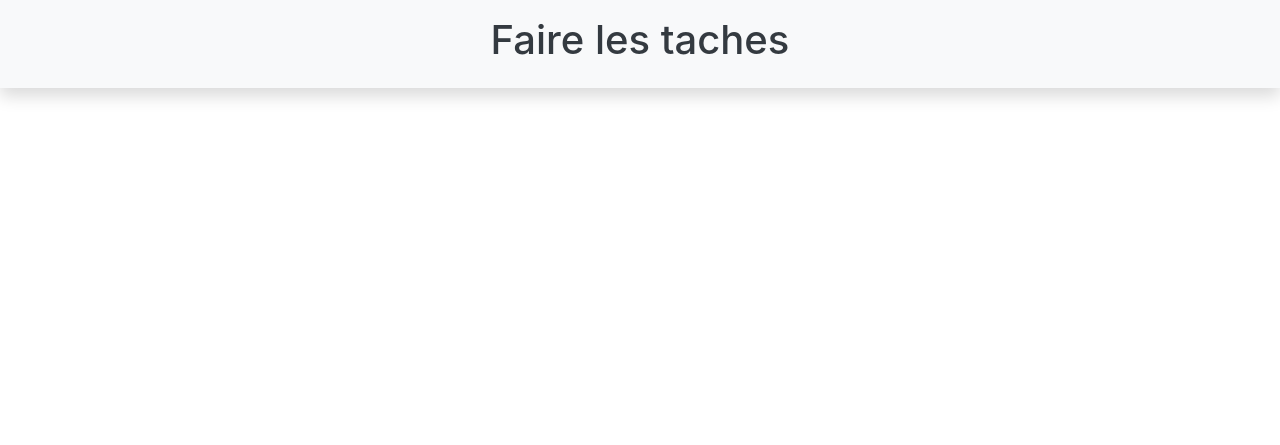
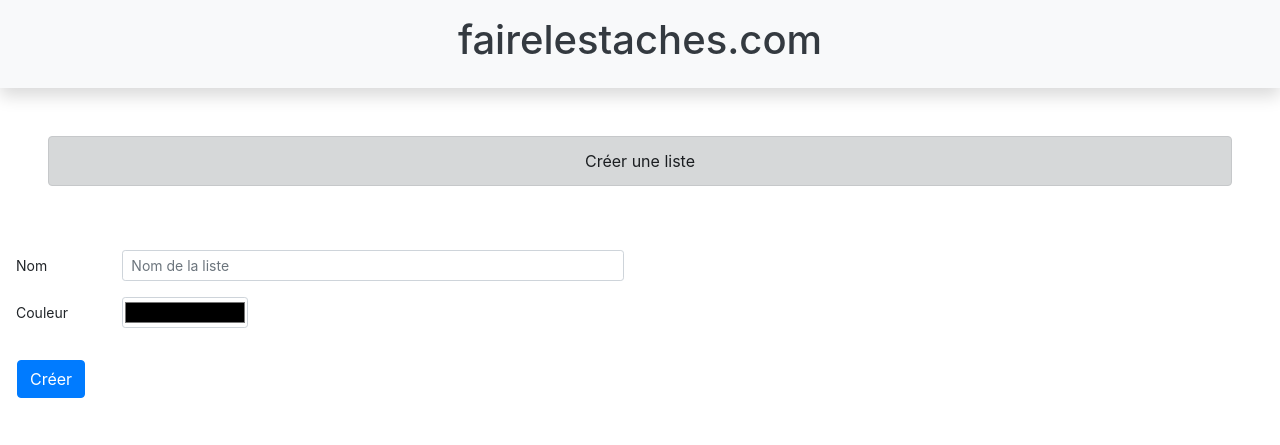
Before and after one commit to Christophe-THEVENET/fairelestaches, a PHP site: page /model/createList.php in a window 1280 px wide. Shown: the top 445 px of the page. Run offline with PHP 8.4, Linux system fonts and the light colour scheme.

Commit message:
page créer list a l'aide du formulaire et envoi BDD
Signed-off-by: Christophe-HEVENET <christophethevenet2.0@gmail.com>

```diff
--- a/index.php
+++ b/index.php
@@ -15,6 +15,9 @@ foreach ($pdo->query("SELECT * FROM `list` ORDER BY name") as $list) {
 
 
     require './templates/card.php';
+
+
+
 }
 ?>
 
--- a/model/createList.php
+++ b/model/createList.php
@@ -2,9 +2,35 @@
 // ---------- HEADER -----------------
 require_once '../templates/header.php';
 
+?>
+
+<div class="alert alert-dark m-5 text-center" role="alert">
+    Créer une liste
+</div>
+
+<?php
 
 
 
+// ----------CONNECT BDD ET ENVOI FORM ----------------
+
+if ($_POST) {
+    include './database.php';
+    $pdo = connect();
+
+    $name = $_POST['name'];
+    $color = $_POST['color'];
+
+    // les backtips sont très importants: `list`
+    $sql = "INSERT INTO `list` (name, color) VALUES ('{$name}', '{$color}')";
+    /* var_dump($sql); pour débuger*/
+    $pdo->query($sql);
+}
+
+
+
+// ---------- FORMULAIRE-----------------
+require_once '../templates/form.php';
 
 
 // ---------- FOOTER -----------------
--- /dev/null
+++ b/templates/form.php
@@ -0,0 +1,25 @@
+<form action="" method="POST" class="w-50 p-3">
+
+
+    <div class="form-group row">
+        <label for="name" class="col-sm-2 col-form-label col-form-label-sm">Nom</label>
+        <div class="col-sm-10">
+            <input type="text" name="name" class="form-control form-control-sm" id="name" placeholder="Nom de la liste">
+        </div>
+    </div>
+
+
+    <div class="form-group row">
+        <label for="color" class="col-sm-2 col-form-label col-form-label-sm">Couleur</label>
+        <div class="col-sm-10">
+            <input type="color" name="color" class="form-control form-control-sm w-25 p-0" id="color" placeholder="Couleur de la liste">
+        </div>
+    </div>
+
+    <div class="form-group row">
+        <input type="submit" value="Créer" class="btn btn-primary m-3">
+        </div>
+    </div>
+
+
+</form>
--- a/templates/header.php
+++ b/templates/header.php
@@ -11,8 +11,9 @@
 </head>
 
 <header class="h-50 p-3 mb-5 bg-light text-dark shadow text-center">
-    <h1>Faire les taches</h1>
+    <h1>fairelestaches.com</h1>
 </header>
 
 
+
 <body>
```
